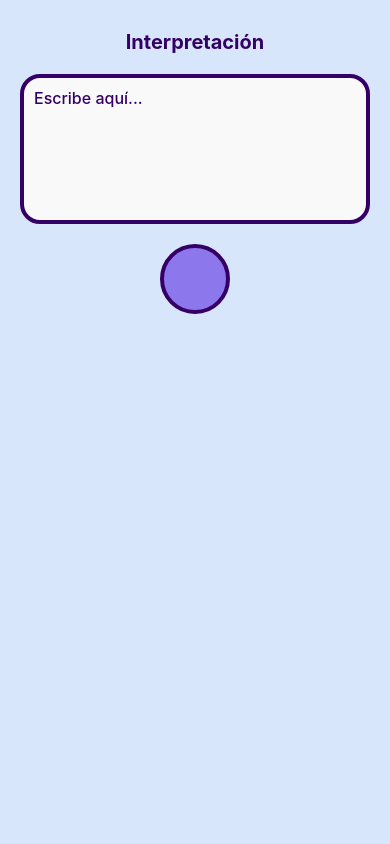
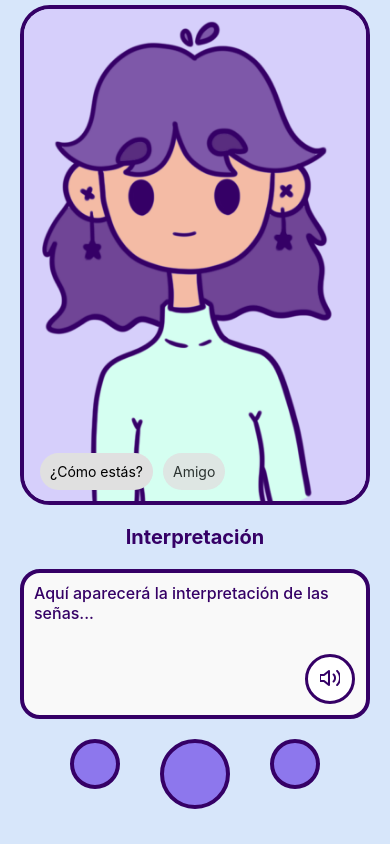
Before and after one commit to KevinParraDev/hablemos, a React Native app: screen /TranslatorLSCEsp in a window 390 px wide. Built offline with nearby package versions, Linux system fonts and the light colour scheme.

Commit message:
Listar señas detectadas y estética en vistas traducción
Se simulan las señas detectadas y se muestran en pantalla. Se modifica vista LSC - ESP y se aplica configuración a vista ESP - LSC por su parecido.

```diff
--- a/screens/TranslatorEspLSC.js
+++ b/screens/TranslatorEspLSC.js
@@ -2,6 +2,7 @@ import React, { useState } from "react";
 import { TextInput, StyleSheet, View, Text, TouchableOpacity, Image, KeyboardAvoidingView, ScrollView, Platform} from "react-native";
 import { useNavigation } from "@react-navigation/native";
 import Constants from "expo-constants"
+import { Icon } from '@rneui/themed';
 
 const lscVideo = require('../assets/images/imageTest.png')
 
@@ -22,8 +23,17 @@ const TranslatorEspLSC = () => {
                     source={lscVideo}
                 />
                 <TouchableOpacity style={styles.button}>
+                    <Icon
+                        style={styles.icon}
+                        name= 'controller-play'
+                        type='entypo'
+                        color= '#350066'
+                    />
                 </TouchableOpacity>
             </View>
+
+
+            <View style = {styles.textContainer}>
                 <Text style={styles.subtitle}>Texto - Audio</Text>
                 <TextInput
                     style={styles.textarea}
@@ -35,6 +45,16 @@ const TranslatorEspLSC = () => {
                     numberOfLines={4} // Define una altura inicial (opcional)
                     textAlignVertical="top" // Alinea el texto en la parte superior
                 />
+                <TouchableOpacity style={styles.button}>
+                    <Icon
+                        style={styles.icon}
+                        name= 'microphone'
+                        type='foundation'
+                        color= '#350066'
+                    />
+                </TouchableOpacity>
+            </View>
+
             <View style={styles.bottomButtons}>
                 <View style={styles.buttonsContainer}>
                     <TouchableOpacity
@@ -46,14 +66,14 @@ const TranslatorEspLSC = () => {
                 <View style={styles.buttonsContainer}>
                     <TouchableOpacity
                         style={styles.centerButton}
-                        onPress={() => navigation.navigate("Home")}
+                        onPress={() => navigation.navigate("TranslatorLSCEsp")}
                     >
                     </TouchableOpacity>
                 </View>
                 <View style={styles.buttonsContainer}>
                     <TouchableOpacity
                         style={styles.otherButton}
-                        onPress={() => navigation.navigate("Home")}
+                        onPress={() => navigation.navigate("Dictionary")}
                     >
                     </TouchableOpacity>
                 </View>
@@ -66,6 +86,7 @@ const TranslatorEspLSC = () => {
 const styles = StyleSheet.create({
     container: {
         flex: 1,
+        paddingVertical: 20,
         paddingTop: Constants.statusBarHeight,
         backgroundColor: '#d7e6fa',
     },
@@ -75,22 +96,26 @@ const styles = StyleSheet.create({
         paddingHorizontal: 20,
     },
     lscContainer: {
+        marginTop: 10,
         width: '100%',
+        height: 500,
         alignItems: 'center',
         position: 'relative'
     },
     lscVideo: {
         width: '100%',
-        height: 400,
+        height: 500,
         borderWidth: 4,
         borderRadius:30,
         borderColor: '#350066'
     },
     button: {
         position: 'absolute',
-        bottom: 10,
-        right: 10,
+        bottom: 15,
+        right: 15,
         backgroundColor: '#ffffff',
+        paddingVertical: 8,
+        paddingHorizontal: 12,
         width: 50,
         height: 50,
         borderRadius: 5,
@@ -143,7 +168,12 @@ const styles = StyleSheet.create({
         display: 'flex',
         flexDirection: 'row',
         justifyContent: 'center'
-    }
+    },
+
+    textContainer: {
+        width: '100%',
+        alignItems: 'center',
+    },
 })
 
 export default TranslatorEspLSC;
--- a/screens/TranslatorLSCEsp.js
+++ b/screens/TranslatorLSCEsp.js
@@ -2,6 +2,9 @@ import React, { useState, useEffect } from "react";
 import { TextInput, StyleSheet, View, Text, TouchableOpacity, Image, Keyboard} from "react-native";
 import { useNavigation } from "@react-navigation/native";
 import Constants from "expo-constants"
+import { Icon } from '@rneui/themed';
+import { ScrollView } from "react-native-web";
+
 //import { Camera, useCameraDevice, useCameraPermission } from "react-native-vision-camera";
 // en dependencies en el package.json "react-native-vision-camera": "^4.6.3"
 
@@ -12,6 +15,7 @@ const TranslatorLSCEsp = () => {
     const navigation = useNavigation();
     const [text, setText] = useState('');
     const [isKeyboardOpen, setIsKeyboardOpen] = useState(false);
+    const [words, setWords] = useState([]);
 
     //const device = useCameraDevice('back');
     //const { hasPermission, setHasPermission} = useCameraPermission(false);
@@ -24,16 +28,33 @@ const TranslatorLSCEsp = () => {
         //    setHasPermission(permission === 'granted');
         //});
 
+        const interval = setInterval(() => {
+            let signs = ['Hola', 'Amigo', '¿Cómo estás?', 'Bien']
+            let randomWord = signs[Math.floor(Math.random() * signs.length)];
+            setWords(prevWords => {
+                const newWords = [...prevWords, randomWord];
+                return newWords.slice(-4).reverse();
+            })}, 2000);
+
         return () => {
         showSubscription.remove();
         hideSubscription.remove();
         };
     }, []);
 
+    const getBubbleStyle = (index) => {
+        const baseOpacity =  1- (0.2*index);
+        return{
+            ...styles.bubble,
+            opacity: baseOpacity < 1 ? baseOpacity : 1
+        }
+    }
+
     return (
         <View style={styles.container}>
             {!isKeyboardOpen && (
                 <View style={styles.lscContainer}>
+                {/*<View style={styles.lscContainer}>
                     {/*
                     {!hasPermission && <Text style={styles.subtitle}>No hay permiso de la cámara</Text>}
                     {hasPermission && device != null && (
@@ -43,28 +64,69 @@ const TranslatorLSCEsp = () => {
                         isActive={true}
                         />
                     )}
-                    */}
                     <TouchableOpacity style={styles.button}>
                     </TouchableOpacity>
+                </View>*/}
+                    <ScrollView horizontal={true} style={styles.scrollView}>
+                        {words.map((word, index) => (
+                            <View key={index} style={getBubbleStyle(index)}>
+                                <Text style={styles.textBubble}>{word}</Text>
+                            </View>
+                        ))}
+                    </ScrollView>
+
+                    <Image
+                        style={styles.lscVideo}
+                        source={lscVideo}
+                    />
                 </View>
             )}
+
+            <View style = {styles.interpretationContainer}>
                 <Text style={styles.subtitle}>Interpretación</Text>
                 <TextInput
                     style={styles.textarea}
                     value={text}
                     onChangeText={setText}
-                placeholder="Escribe aquí..."
+                    placeholder="Aquí aparecerá la interpretación de las señas..."
                     placeholderTextColor="#350066"
                     multiline={true} // Permite múltiples líneas
                     numberOfLines={4} // Define una altura inicial (opcional)
                     textAlignVertical="top" // Alinea el texto en la parte superior
+
                 />
+                <TouchableOpacity style={styles.button}>
+                    <Icon
+                        style={styles.icon}
+                        name= 'volume-2'
+                        type='feather'
+                        color= '#350066'
+                    />
+                </TouchableOpacity>
+            </View>
+
+            <View style={styles.bottomButtons}>
+                <View style={styles.buttonsContainer}>
+                    <TouchableOpacity
+                        style={styles.otherButton}
+                        onPress={() => navigation.navigate("Home")}
+                    >
+                    </TouchableOpacity>
+                </View>
                 <View style={styles.buttonsContainer}>
                     <TouchableOpacity
                         style={styles.centerButton}
-                    onPress={() => navigation.navigate("Home")}
+                        onPress={() => navigation.navigate("TranslatorEspLSC")}
                     >
                     </TouchableOpacity>
+                </View>
+                <View style={styles.buttonsContainer}>
+                    <TouchableOpacity
+                        style={styles.otherButton}
+                        onPress={() => navigation.navigate("Dictionary")}
+                    >
+                    </TouchableOpacity>
+                </View>
         </View>
         </View>
     )
@@ -76,26 +138,35 @@ const styles = StyleSheet.create({
         padding: 20,
         paddingTop: Constants.statusBarHeight,
         backgroundColor: '#d7e6fa',
-        alignItems: 'center'
+        alignItems: 'center',
+        justifyContent: 'center'
     },
+
     lscContainer: {
         marginTop: 10,
         width: '100%',
+        height: 500,
         alignItems: 'center',
-        marginHorizontal:40,
         position: 'relative'
     },
+
+    interpretationContainer: {
+        width: '100%',
+        alignItems: 'center',
+    },
+
     lscVideo: {
         width: '100%',
-        height: 400,
+        height: 500,
         borderWidth: 4,
         borderRadius:30,
         borderColor: '#350066'
     },
+
     button: {
         position: 'absolute',
-        bottom: 10,
-        right: 10,
+        bottom: 15,
+        right: 15,
         backgroundColor: '#ffffff', // Fondo semitransparente
         paddingVertical: 8,
         paddingHorizontal: 12,
@@ -106,6 +177,7 @@ const styles = StyleSheet.create({
         borderRadius:25,
         borderColor: '#350066'
       },
+
     subtitle: {
         color: '#350066',
         fontSize: 20,
@@ -124,6 +196,7 @@ const styles = StyleSheet.create({
         fontWeight: '500',
         backgroundColor: '#f9f9f9',
       },
+
     buttonsContainer: {
         alignItems: 'center',
         margin: 20
@@ -136,7 +209,41 @@ const styles = StyleSheet.create({
         borderRadius:35,
         borderColor: '#350066',
         backgroundColor: '#8d77ed'
-    }
+    },
+    otherButton: {
+        width: 50,
+        height: 50,
+        borderRadius: 5,
+        borderWidth: 4,
+        borderRadius:35,
+        borderColor: '#350066',
+        backgroundColor: '#8d77ed'
+    },
+
+    bottomButtons: {
+        display: 'flex',
+        flexDirection: 'row',
+        justifyContent: 'center'
+    },
+
+    scrollView: {
+        position : 'absolute',
+        bottom: 15,
+        left: 15,
+        flexDirection: 'row',
+        zIndex: 1000,
+    },
+
+    bubble: {
+        backgroundColor: '#e0e0e0',
+        padding: 10,
+        borderRadius: 20,
+        marginHorizontal: 5,
+    },
+
+    textBubble: {
+        color: '#000',
+    },
 })
 
 export default TranslatorLSCEsp;
```
Lines whose indentation alone changed are shown as unchanged.
